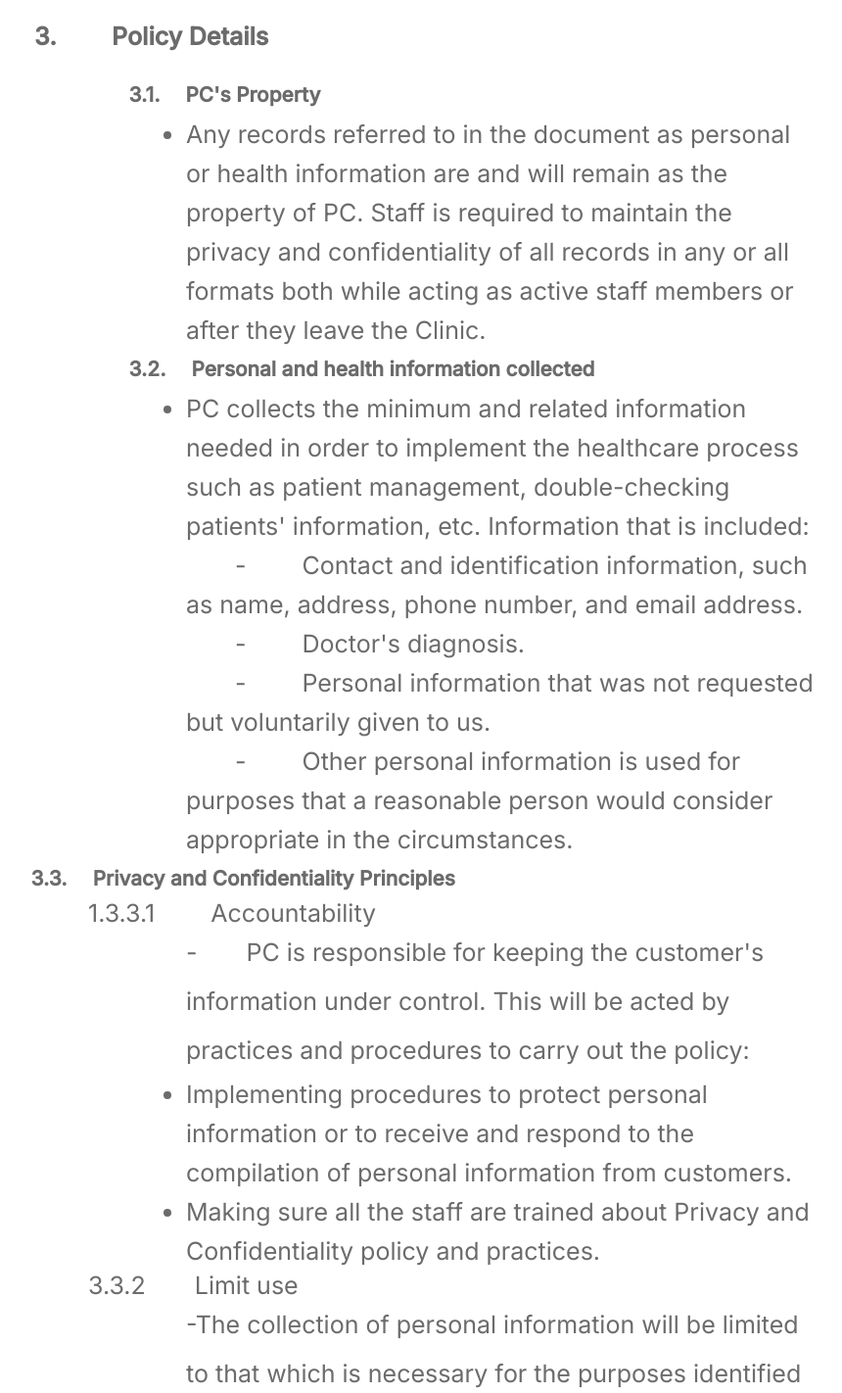
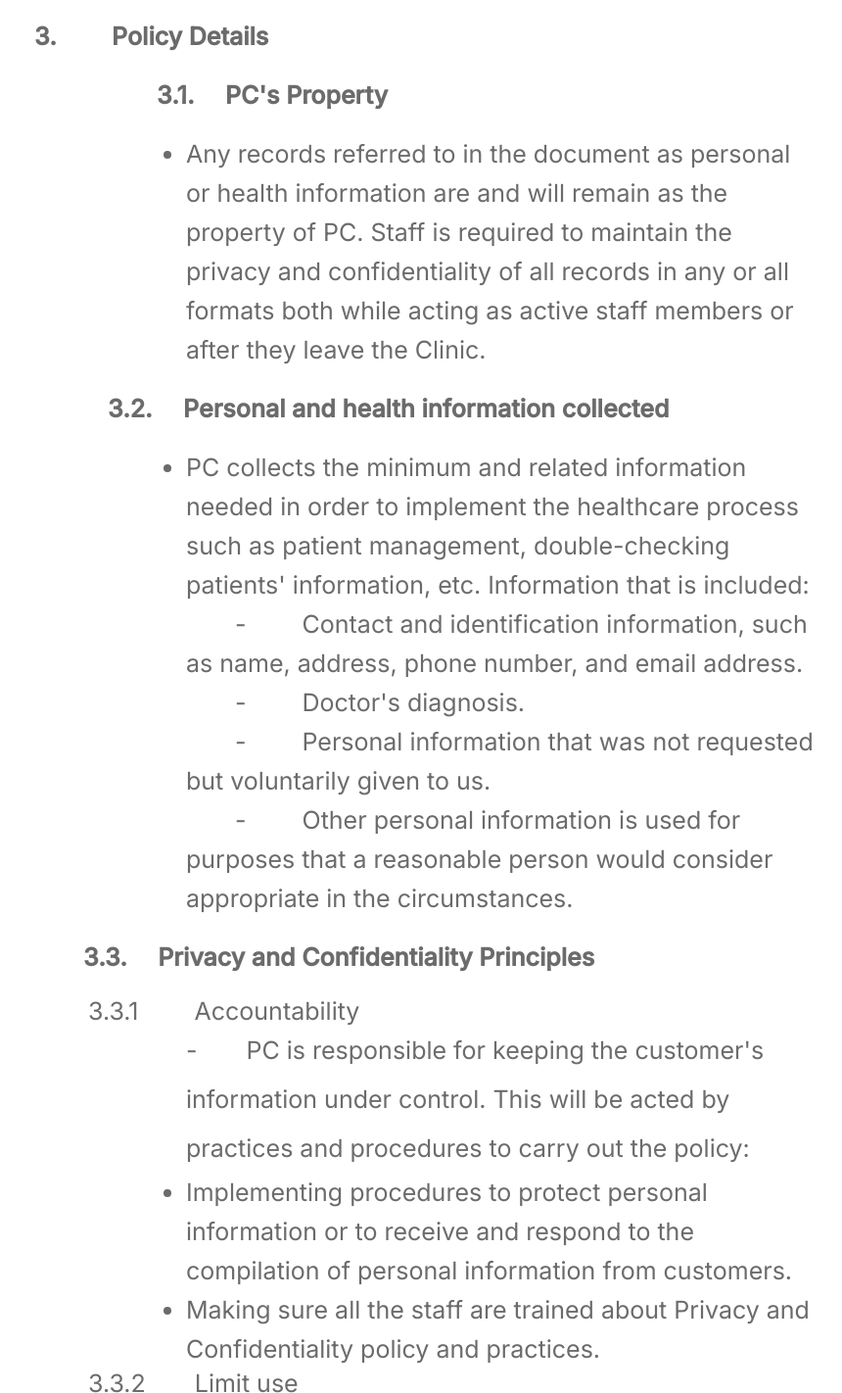
Before and after one commit to trietphamgit/handbook-security, a plain HTML site: page main section 1.html in a window 1280 px wide. Shown: the part 1565-2987 px from the top of the page at 98% size, without its empty margins (394-1254 px from the left). Drawn offline with nearby package versions, Linux system fonts and the light colour scheme.

Commit message:
fix content number address

```diff
--- a/main section 1.html
+++ b/main section 1.html
@@ -97,11 +97,11 @@
         <p>
           <h4>&emsp;3.&emsp;&emsp; Policy Details</h4>
           <ul>
-            <h5>&emsp;&emsp;3.1. &emsp;PC&#39;s Property</h5>
+            <h4>&emsp;&emsp;3.1. &emsp;PC&#39;s Property</h4>
             <li>Any records referred to in the document as personal or health information are and will remain as the property of PC. Staff is required to maintain the privacy and confidentiality of all records in any or all formats both while acting as active staff members or after they leave the Clinic.
 
               </li>
-              <h5>&emsp;&emsp;3.2. &emsp;Personal and health information collected</h5>
+              <h4>3.2. &emsp;Personal and health information collected</h4>
               <li>PC collects the minimum and related information needed in order to implement the healthcare process such as patient management, double-checking patients' information, etc.
                 Information that is included: <br>
                 &emsp;&emsp;-&emsp;&emsp; Contact and identification information, such as name, address, phone number, and email address. <br>
@@ -112,9 +112,9 @@
           </ul>
         </p>
 
-        <h5>&emsp;&emsp;3.3. &emsp;Privacy and Confidentiality Principles</h5>
+        <h4>&emsp;&emsp;&emsp;3.3. &emsp;Privacy and Confidentiality Principles</h4>
         <p>
-          <p >&emsp;&emsp;&emsp;&emsp;1.3.3.1&emsp;&emsp; Accountability</p>
+          <p >&emsp;&emsp;&emsp;&emsp;3.3.1&emsp;&emsp; Accountability</p>
           <p style="left: 200px; width: fit-content; line-height: 50px; display: flex; position: relative;">-&emsp;&emsp;PC is responsible for keeping the customer's information under control. This will be acted by practices and procedures to carry out the policy:</p>
 
           <ul>
@@ -129,7 +129,7 @@
           </ul>
           <p >&emsp;&emsp;&emsp;&emsp;3.3.3&emsp;&emsp;Identifying Purpose</p>
           <p style="left: 200px; width: fit-content; line-height: 50px; display: flex; position: relative;">PC will only collect information used for purposes not previously identified. The purpose will be decided before collecting the information. The clinic is obligated to communicate the purpose to each individual and obtain their consent before using and storing the information. </p>
-          <h5>&emsp;&emsp;3.4. &emsp;Thrid parties</h5>
+          <h4>&emsp;&emsp;&emsp;3.4. &emsp;Thrid parties</h4>
           <p style="left: 150px; width: fit-content; line-height: 50px; display: flex; position: relative;">Shared personal information with third parties in connection with the needed information to implement the process of the clinic. This information will be secured carefully and only allowed to share with the right third-party sites or platforms.</p>
 
         </p>
```
